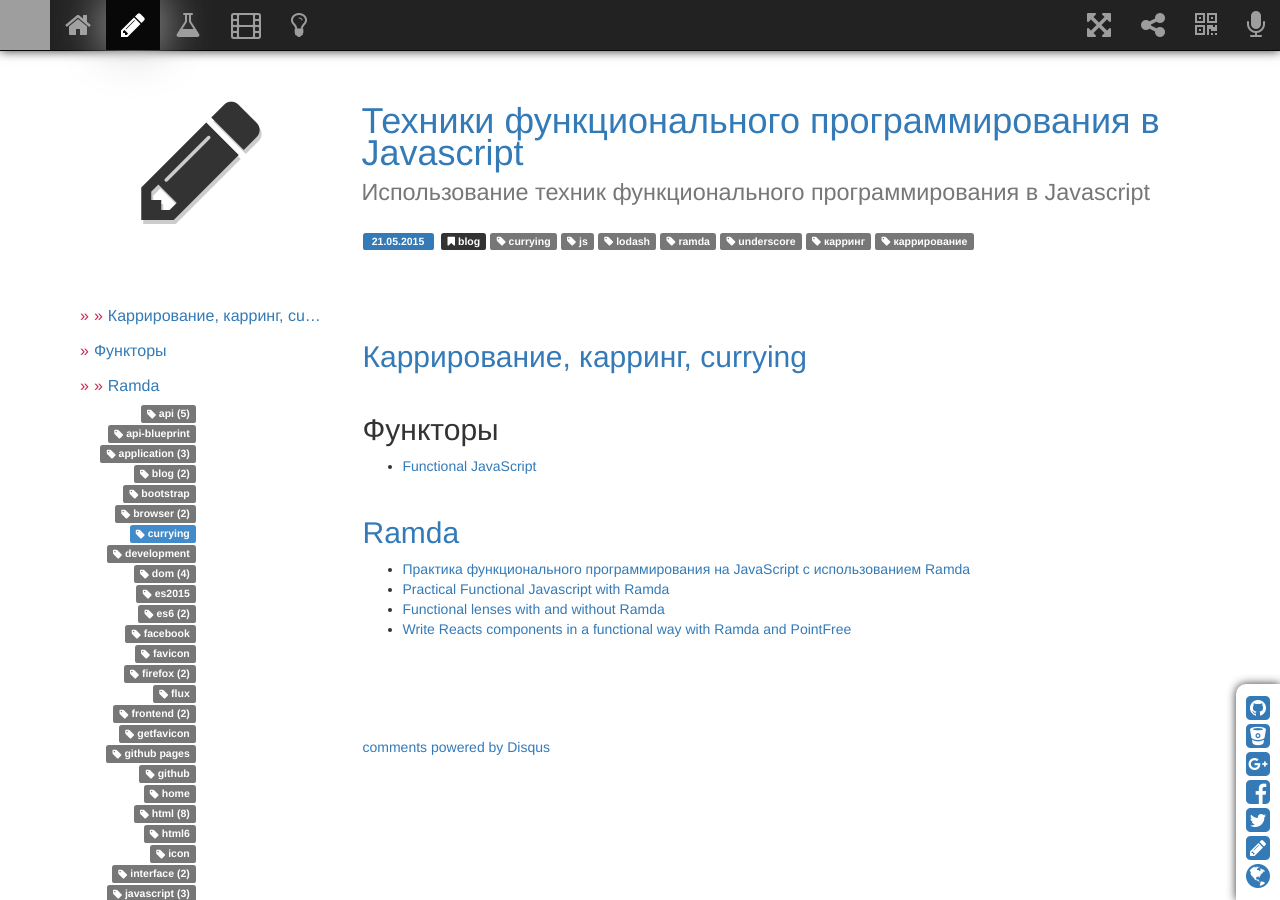
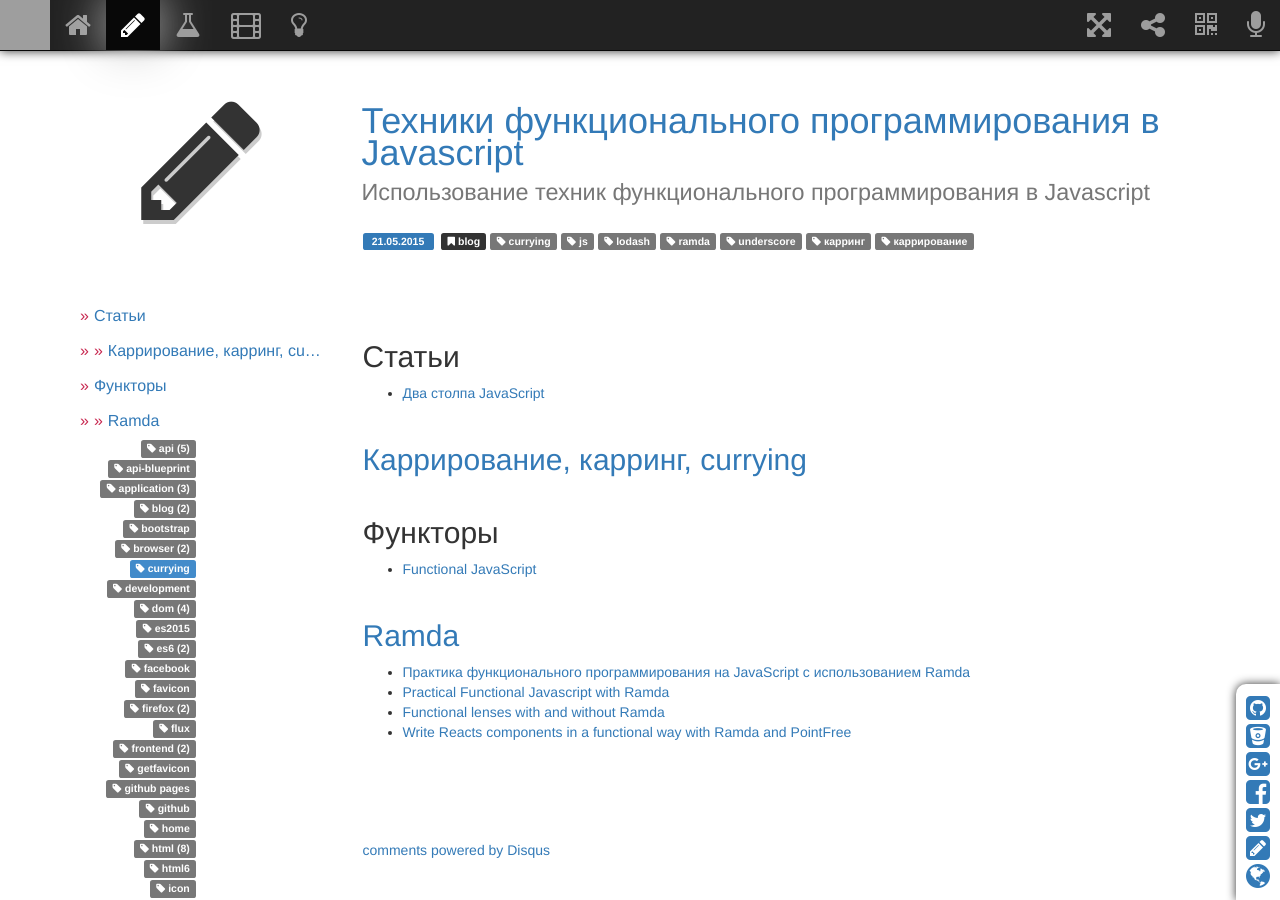
Before and after one commit to sergeymakoveev/sergeymakoveev.github.com, a Jekyll site: the page built from _posts/2015-05-21-js.fp.md, in a window 1280 px wide and 900 px high. Built offline with Jekyll 4.4.1, drawn with Linux system fonts in a browser that asks for light colours; nearby versions of some CDN libraries; comment, search, counter and statistics services are not loaded; grey boxes are pictures that could not be loaded.

Commit message:
Update 2015-05-21-js.fp.md
обновил контент

```diff
--- a/_posts/2015-05-21-js.fp.md
+++ b/_posts/2015-05-21-js.fp.md
@@ -7,6 +7,8 @@
     tags: [js, ramda, underscore, lodash, каррирование, карринг, currying]
 ---
 
+## Статьи
+*   [Два столпа JavaScript](http://frontender.info/the-two-pillars-of-javascript-pt-2-functional-programming/)
 
 ## [Каррирование, карринг, currying](https://ru.wikipedia.org/wiki/%D0%9A%D0%B0%D1%80%D1%80%D0%B8%D1%80%D0%BE%D0%B2%D0%B0%D0%BD%D0%B8%D0%B5)
 
```
